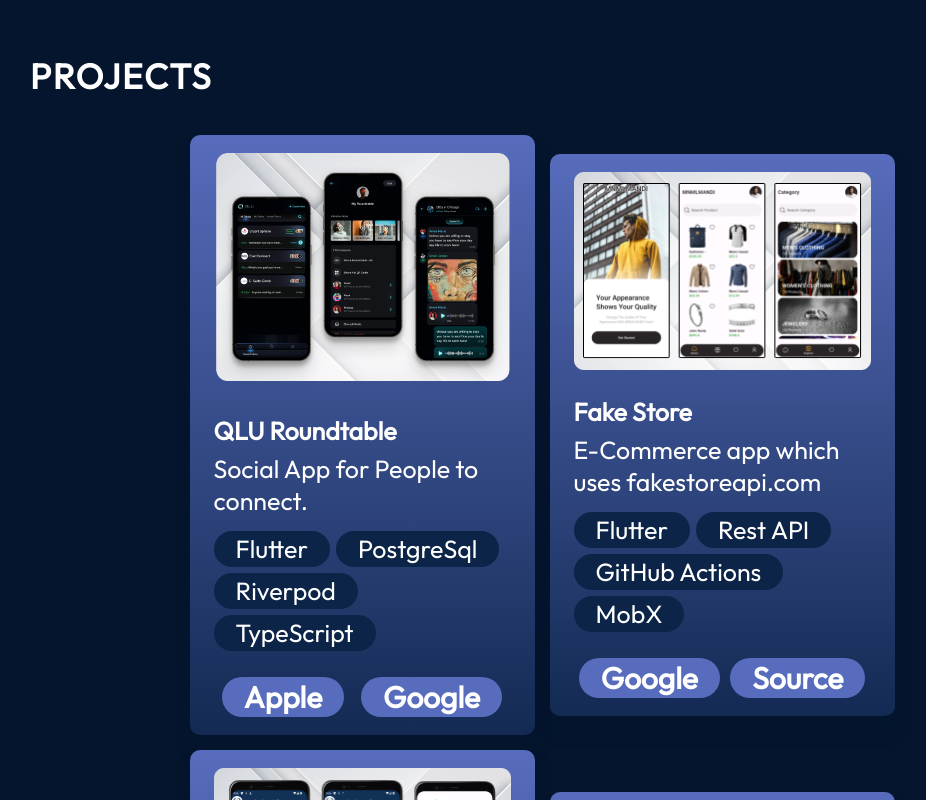
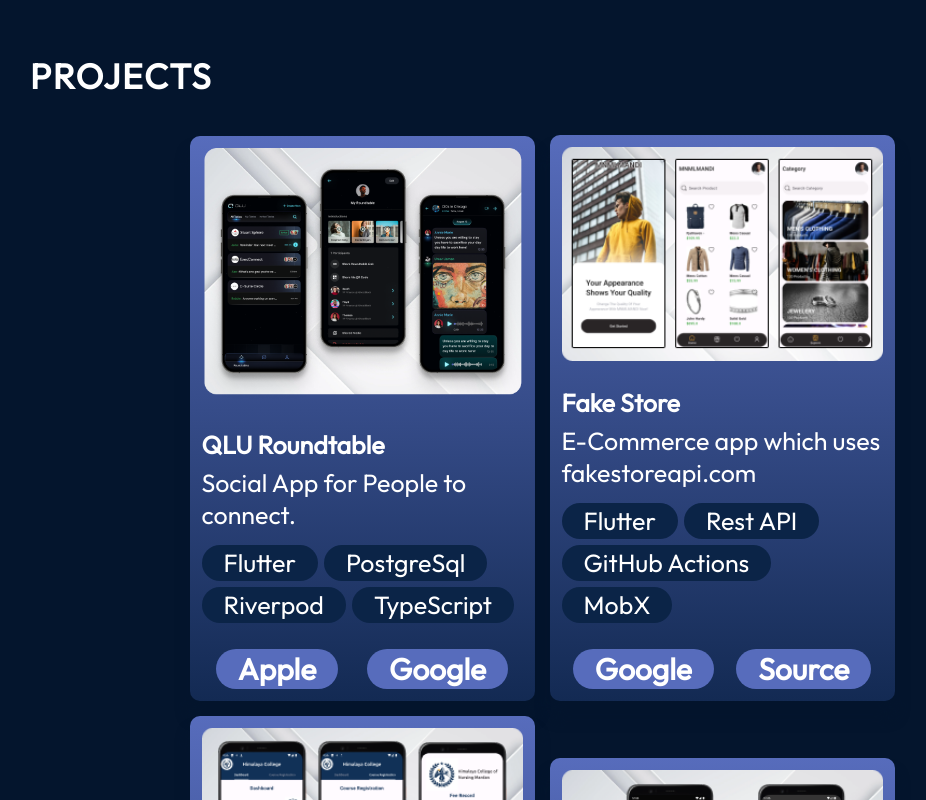
Before and after one commit to huzaifak08/Huzaifa-Portfolio, a React (Vite) app: page / in a window 1280 px wide. Shown: the part 2600-3400 px from the top of the page, without its empty margins (98-1024 px from the left). Built offline with nearby package versions, Linux system fonts and the light colour scheme.

Commit message:
padding fix

```diff
--- a/src/components/projects/ProjectCard.module.css
+++ b/src/components/projects/ProjectCard.module.css
@@ -6,7 +6,7 @@
   border-radius: 10px;
   background: linear-gradient(180deg, #576cbc 0%, #132a53 100%);
   box-shadow: 0 16px 14px 0 #04152d;
-  padding: 18px 24px;
+  padding: 12px 12px;
   max-width: 345px;
 }
 
```
